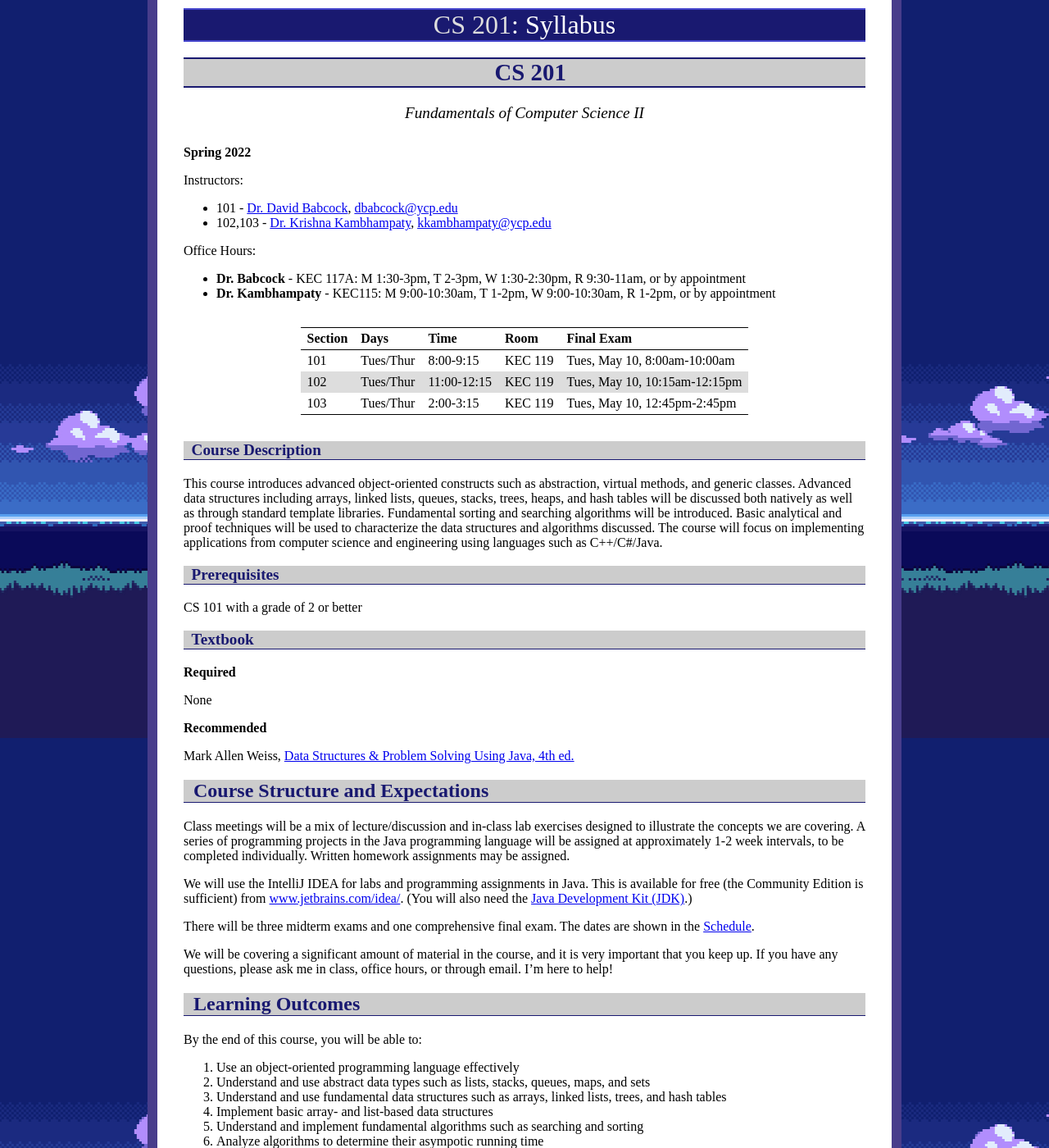
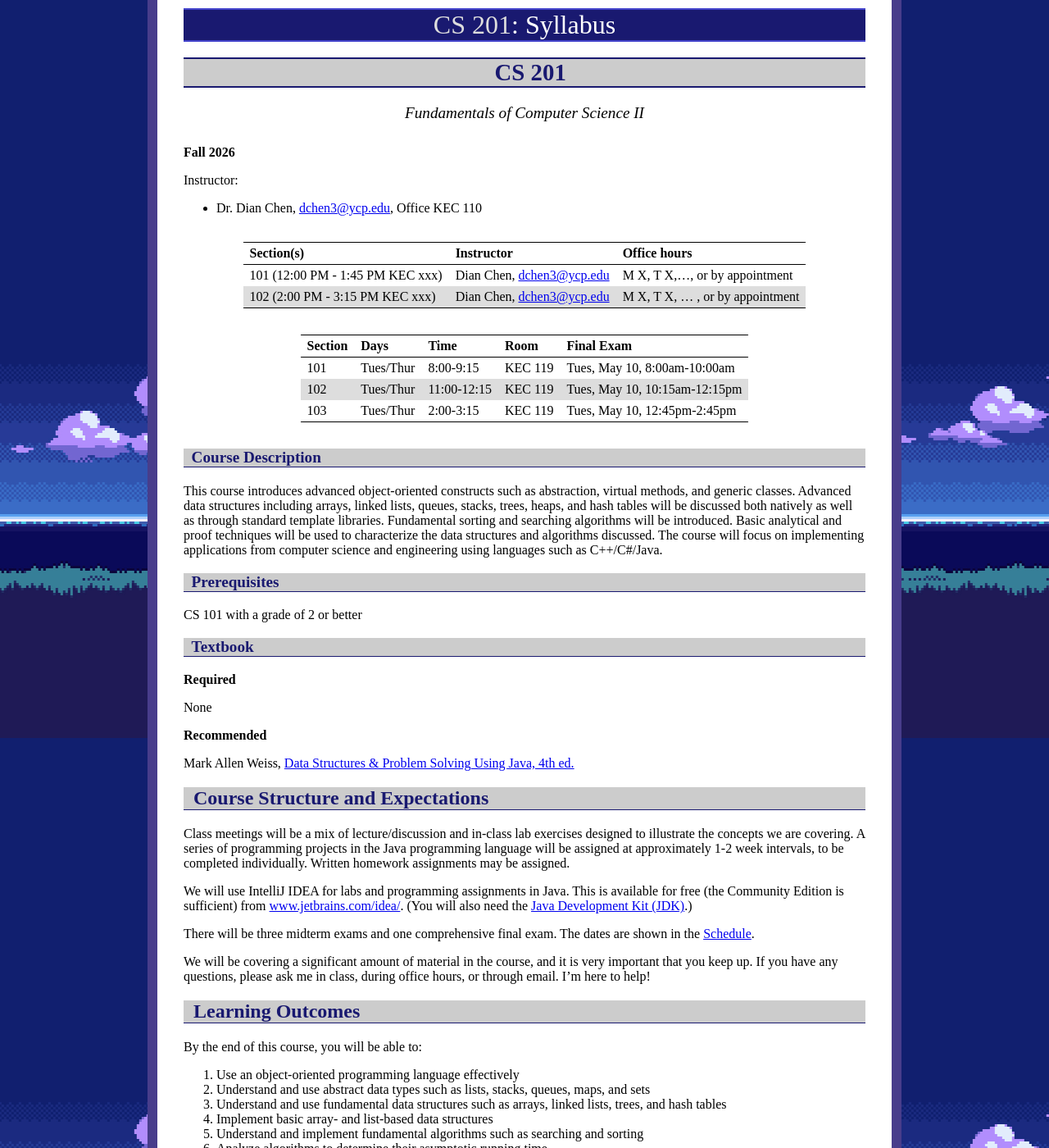
Before and after one commit to ycpcs/cs201-fall2026, a Jekyll site: the page built from syllabus.md, in a window 1280 px wide and 1400 px high. Shown: the whole window at 82% size. Built offline with Jekyll 4.4.1, drawn with Linux system fonts in a browser that asks for light colours; some of the changed text lies outside the part shown.

Commit message:
Update syllabus.md

```diff
--- a/syllabus.md
+++ b/syllabus.md
@@ -7,15 +7,16 @@ title: "Syllabus"
 
 <div id="subtitle">Fundamentals of Computer Science II</div>
 
-**Spring 2022**
+**Fall 2026**
 
-Instructors:
-- 101 - <a href="http://faculty.ycp.edu/~dbabcock">Dr. David Babcock</a>, <dbabcock@ycp.edu>
-- 102,103 - <a href="http://faculty.ycp.edu/~kkambhampaty">Dr. Krishna Kambhampaty</a>, <kkambhampaty@ycp.edu>
 
-Office Hours:
-- **Dr. Babcock** - KEC 117A: M 1:30-3pm, T 2-3pm, W 1:30-2:30pm, R 9:30-11am, or by appointment
-- **Dr. Kambhampaty** - KEC115: M 9:00-10:30am, T 1-2pm, W 9:00-10:30am, R 1-2pm, or by appointment
+Instructor:
+- Dr. Dian Chen, <dchen3@ycp.edu>, Office KEC 110
+
+> Section(s) | Instructor | Office hours
+> ---------- | ---------- | ------------
+> 101 (12:00 PM - 1:45 PM KEC xxx) | Dian Chen, <dchen3@ycp.edu> | M X, T X,..., or by appointment
+> 102 (2:00 PM - 3:15 PM KEC xxx) | Dian Chen, <dchen3@ycp.edu> | M X, T X, ... , or by appointment
 
  Section  | Days      |  Time       | Room    | Final Exam
  -------- | --------- |  ---------- | ------- | ----------
@@ -45,14 +46,14 @@ Mark Allen Weiss, [Data Structures & Problem Solving Using Java, 4th ed.](http:/
 
 Class meetings will be a mix of lecture/discussion and in-class lab exercises designed to illustrate the concepts we are covering. A series of programming projects in the Java programming language will be assigned at approximately 1-2 week intervals, to be completed individually. Written homework assignments may be assigned.
 
-We will use the IntelliJ IDEA for labs and programming assignments in Java. This is available for free (the Community Edition is sufficient) from [www.jetbrains.com/idea/](https://www.jetbrains.com/idea/). (You will also need the [Java Development Kit (JDK)](https://www.oracle.com/java/technologies/javase-downloads.html).)
+We will use IntelliJ IDEA for labs and programming assignments in Java. This is available for free (the Community Edition is sufficient) from [www.jetbrains.com/idea/](https://www.jetbrains.com/idea/). (You will also need the [Java Development Kit (JDK)](https://www.oracle.com/java/technologies/javase-downloads.html).)
 <!--
 In-class quizzes will be given frequently, typically at the beginning of class. One missed quiz will be forgiven. Quizzes may not be made up.
 -->
 
 There will be three midterm exams and one comprehensive final exam.  The dates are shown in the [Schedule](schedule.html).
 
-We will be covering a significant amount of material in the course, and it is very important that you keep up. If you have any questions, please ask me in class, office hours, or through email. I'm here to help!
+We will be covering a significant amount of material in the course, and it is very important that you keep up. If you have any questions, please ask me in class, during office hours, or through email. I'm here to help!
 
 ## Learning Outcomes
 
@@ -63,7 +64,7 @@ By the end of this course, you will be able to:
 3.  Understand and use fundamental data structures such as arrays, linked lists, trees, and hash tables
 4.  Implement basic array- and list-based data structures
 5.  Understand and implement fundamental algorithms such as searching and sorting
-6.  Analyze algorithms to determine their asympotic running time
+6.  Analyze algorithms to determine their asymptotic running time
 7.  Express upper bounds using big-O notation
 8.  Understand and use recursion
 9.  Solve recurrences
@@ -97,11 +98,11 @@ You **must** also make a **legitimate** attempt to complete every homework assig
 
 ### Course website
 
-Please check the [course web page](https://ycpcs.github.io/cs201-spring2022), regularly for important announcements.
+Please check the [course web page](https://ycpcs.github.io/cs201-fall2026), regularly for important announcements.
 
 ### Reading Assignments
 
-Reading assignments from the supplemental textbook are posted in the [Schedule](schedule.html). We suggest you read through the lecture notes and supplemental material **before** class. When we give a lecture, we will assume you have looked at the material for that day, that way we can utilize class time to answer questions about parts of the reading you did not understand to your satisfaction and complete the lab activities.
+Reading assignments from the supplemental textbook are posted in the [Schedule](schedule.html). We suggest you read through the lecture notes and supplemental material **before** class. When we give a lecture, we will assume you have looked at the material for that day; that way we can utilize class time to answer questions about parts of the reading you did not understand to your satisfaction and complete the lab activities.
 
 ### Homework assignments
 
@@ -109,7 +110,7 @@ You **must** make a legitimate attempt to complete every homework assignment. We
 
 ### Posting and submission of assignments and labs
 
-Assignments and labs will be posted as zip files on the [course web page](https://ycpcs.github.io/cs201-fall2021).
+Assignments and labs will be posted as zip files on the [course web page](https://ycpcs.github.io/cs201-fall2026).
 
 Assignments and labs will be submitted using the [Marmoset server](https://cs.ycp.edu/marmoset). If you do not already have an account, you will receive an email containing the username and password for this server.
 
@@ -140,7 +141,7 @@ We expect you to attend class and participate regularly in class activities. If
 
 We expect you to conduct yourself as a professional in this course. Professionalism includes:
 
--   Respect for and courteous interaction with peers, faculty and facilities;
+-   Respect for and courteous interaction with peers, faculty, and facilities;
 -   Integrity, which includes at its core honesty, responsibility and accountability for one’s own actions;
 -   Sensitivity and appreciation for diverse cultures, backgrounds, and life experiences;
 -   Constructive evaluation, which means that criticism is offered and accepted in a productive manner;
```
